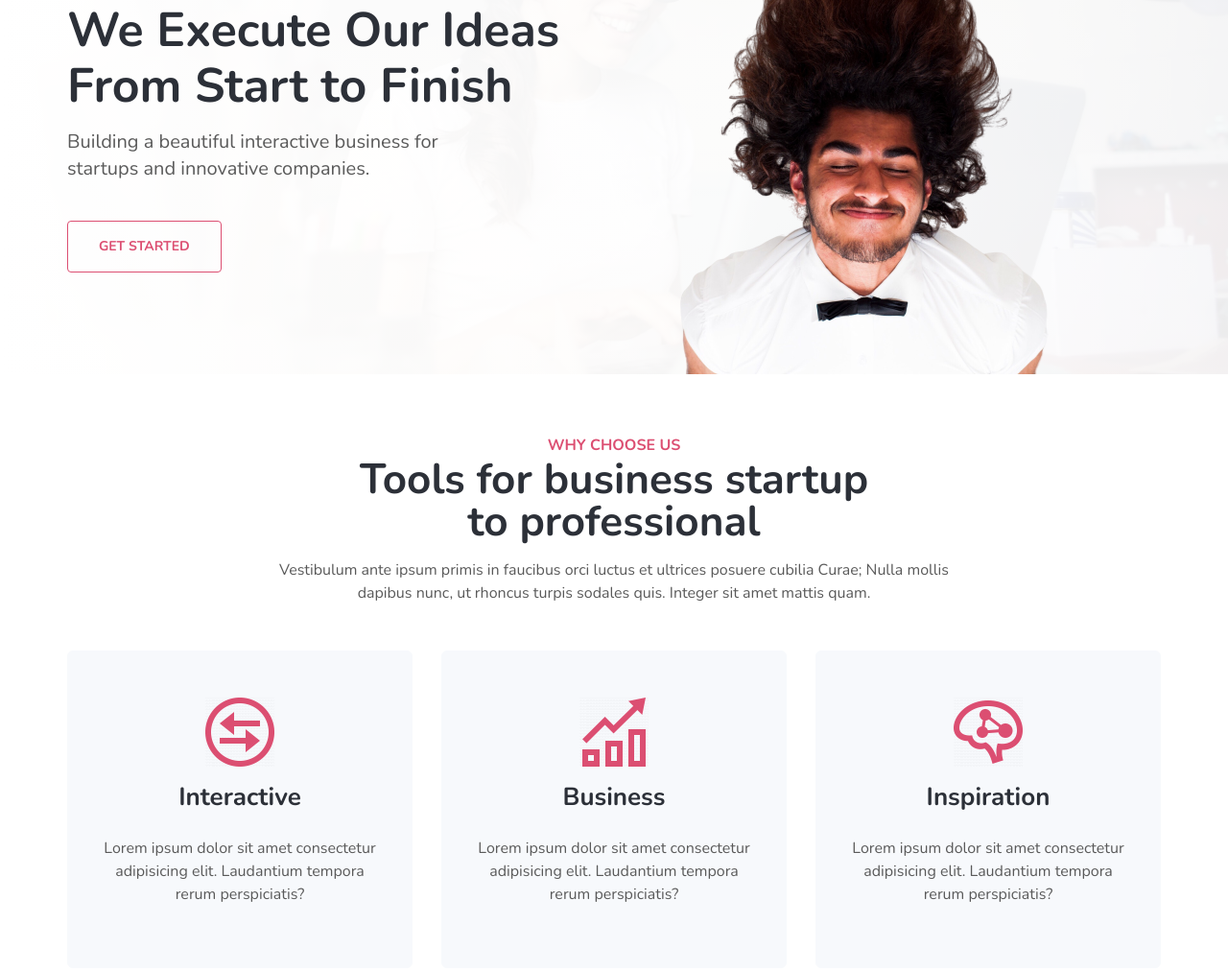
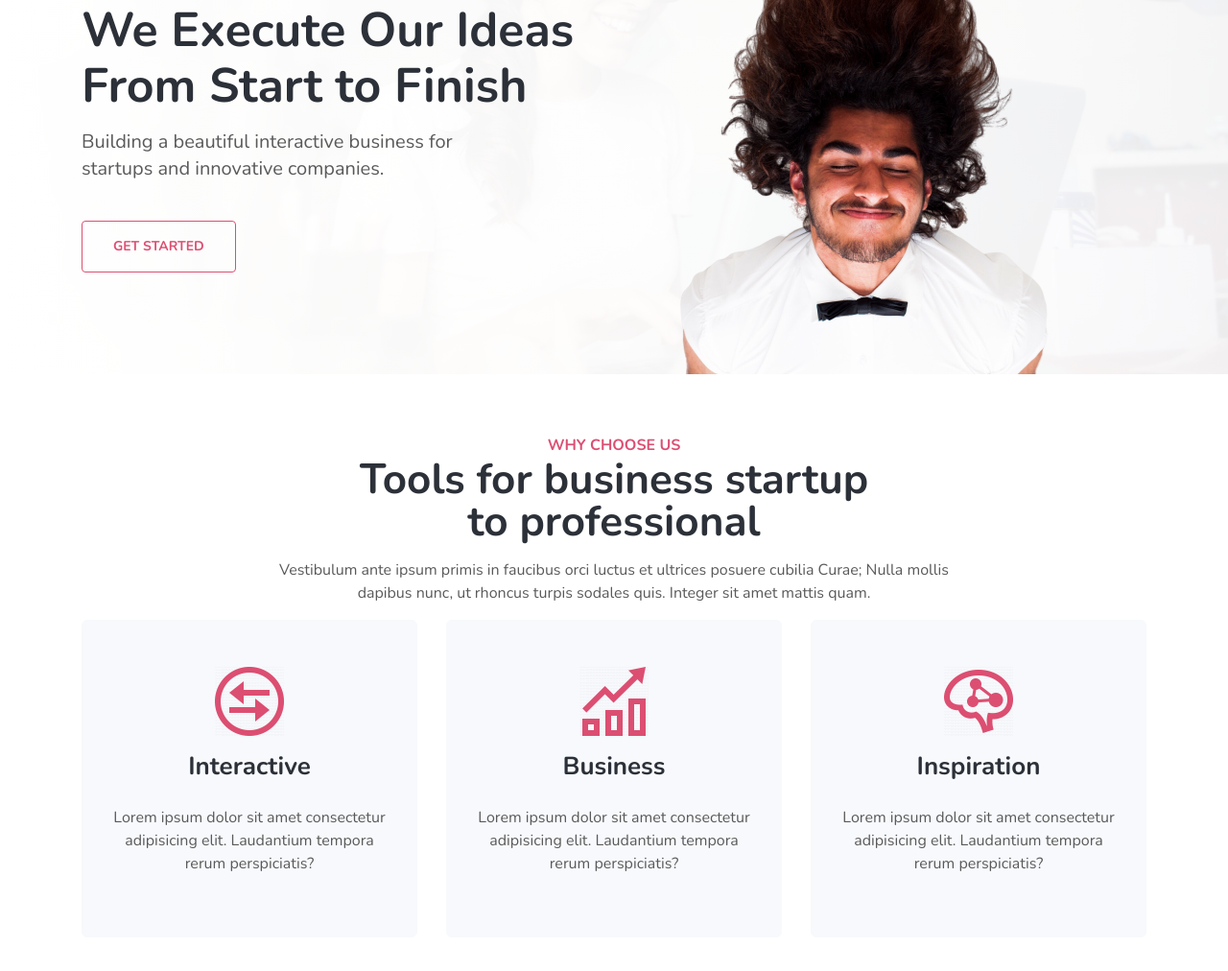
Before and after one commit to danchuhy/Capstone_01_HieuTamTri, a plain HTML site: page index.html in a window 1280 px wide. Shown: the part 269-1281 px from the top of the page at 96% size. Drawn offline with nearby package versions, Linux system fonts and the light colour scheme.

Commit message:
index, style

```diff
--- a/css/index.css
+++ b/css/index.css
@@ -59,9 +59,6 @@ body.-darkMode{
 .feature__tilte{
     max-width: 750px;
 }
-.feature__featureHList{
-    margin-top: 48px;
-}
 .feature__featureItem{
     display: flex;
     flex-direction: column;
--- a/css/style.css
+++ b/css/style.css
@@ -17,9 +17,6 @@ body.-darkMode{
     background-color: #131617;
 }
 
-.container{
-    padding: 0;
-}
 
 /* HEADING */
 h1{
```
